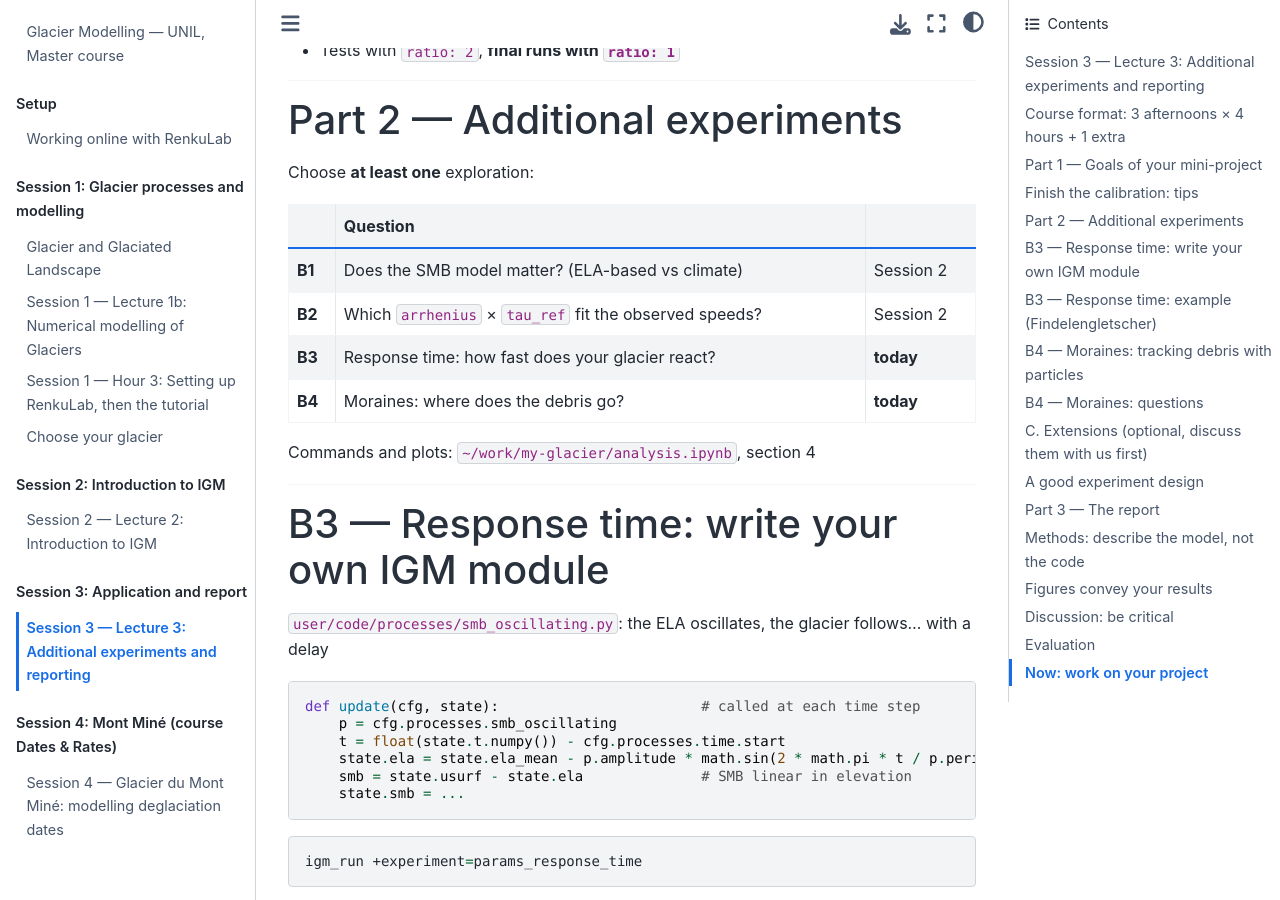
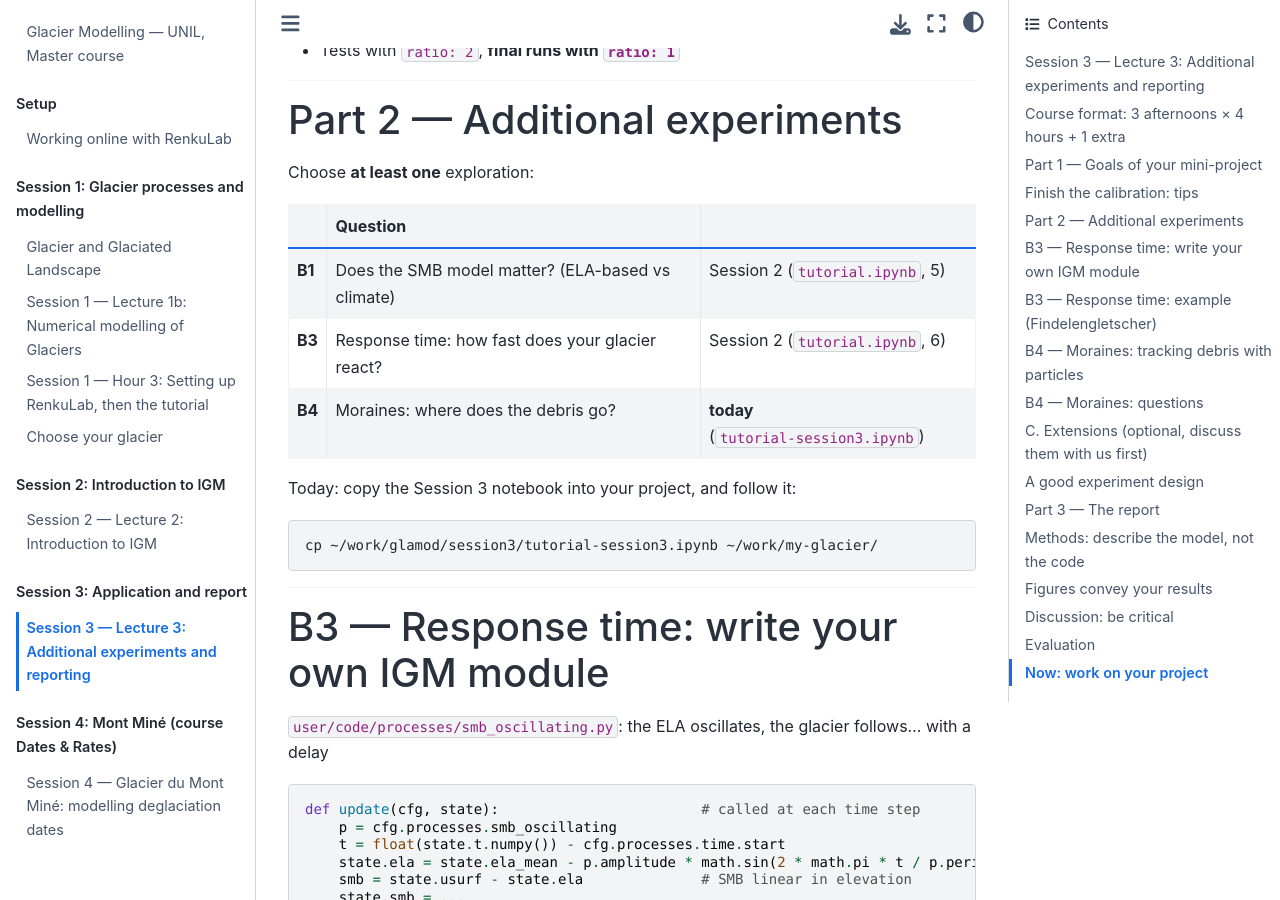
Before and after one commit to jouvetg/glamod, a Jupyter Book: the page built from session3/lecture-3-application-and-report.md, in a window 1280 px wide and 900 px high, scrolled down 1423 px. Built offline with Jupyter Book 1.0.4 settings and Sphinx 7.4.7 and the Sphinx Book theme 1.1.4, drawn with Linux system fonts in a browser that asks for light colours; pages that are not in the unit, such as notebooks, are missing from menus; some of the changed text lies outside the part shown.

Commit message:
Session 2: tutorial.ipynb (ice-flow + SMB calibration, multirun from the command line), Session 3 notebook (moraines, figures), terminal slide, hard-coded run folders

````diff
--- a/_toc.yml
+++ b/_toc.yml
@@ -16,10 +16,11 @@ parts:
   - caption: "Session 2: Introduction to IGM"
     chapters:
       - file: session2/1-lecture-igm
-      - file: session2/my-glacier/analysis
+      - file: session2/my-glacier/tutorial
   - caption: "Session 3: Application and report"
     chapters:
       - file: session3/lecture-3-application-and-report
+      - file: session3/tutorial-session3
   - caption: "Session 4: Mont Miné (course Dates & Rates)"
     chapters:
       - file: session4/lecture-4-mont-mine
--- a/session3/lecture-3-application-and-report.md
+++ b/session3/lecture-3-application-and-report.md
@@ -57,12 +57,15 @@ Choose **at least one** exploration:
 
 | | Question | |
 |---|---|---|
-| **B1** | Does the SMB model matter? (ELA-based vs climate) | Session 2 |
-| **B2** | Which `arrhenius` × `tau_ref` fit the observed speeds? | Session 2 |
-| **B3** | Response time: how fast does your glacier react? | **today** |
-| **B4** | Moraines: where does the debris go? | **today** |
+| **B1** | Does the SMB model matter? (ELA-based vs climate) | Session 2 (`tutorial.ipynb`, 5) |
+| **B3** | Response time: how fast does your glacier react? | Session 2 (`tutorial.ipynb`, 6) |
+| **B4** | Moraines: where does the debris go? | **today** (`tutorial-session3.ipynb`) |
 
-Commands and plots: `~/work/my-glacier/analysis.ipynb`, section 4
+Today: copy the Session 3 notebook into your project, and follow it:
+
+```bash
+cp ~/work/glamod/session3/tutorial-session3.ipynb ~/work/my-glacier/
+```
 
 ---
 
@@ -213,6 +216,6 @@ Checklist for today:
 - [ ] Figures drafted
 - [ ] Report outline written
 
-`~/work/my-glacier/` (your copy: YAML + terminal + `analysis.ipynb`)
+`~/work/my-glacier/` (your copy: YAML + terminal + `tutorial.ipynb`, `tutorial-session3.ipynb`)
 
 **Back up** at the end of each afternoon (`cd ~/work && tar czf my-glacier.tar.gz --exclude=outputs --exclude=data my-glacier` → *Download* → OneDrive): RenkuLab sessions are not permanent storage. Data problem? Delete `data/input_<RGI_ID>.nc` and run again.
````
Also changed, not shown: infos.md (+3 -3 lines), session2/1-lecture-igm.md (+76 -52 lines), setup/renku.md (+2 -2 lines), 11 other files.
